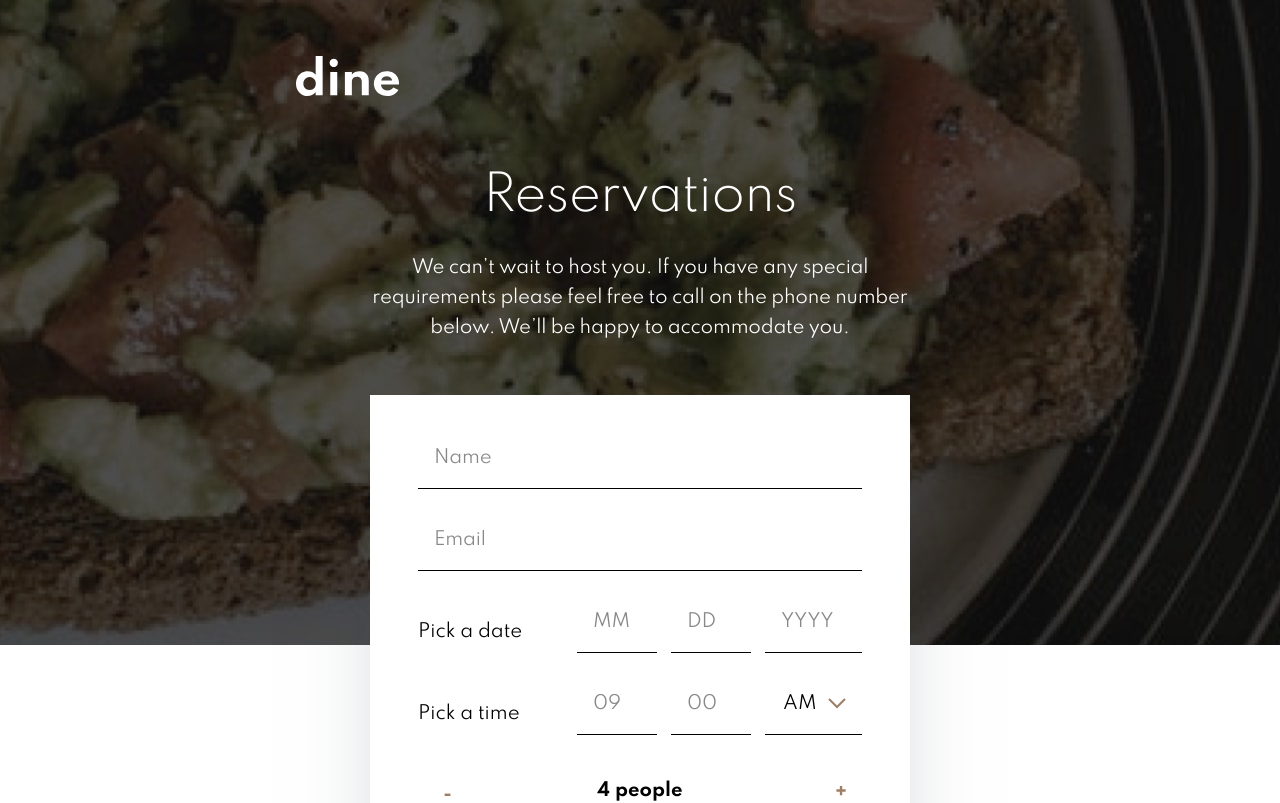
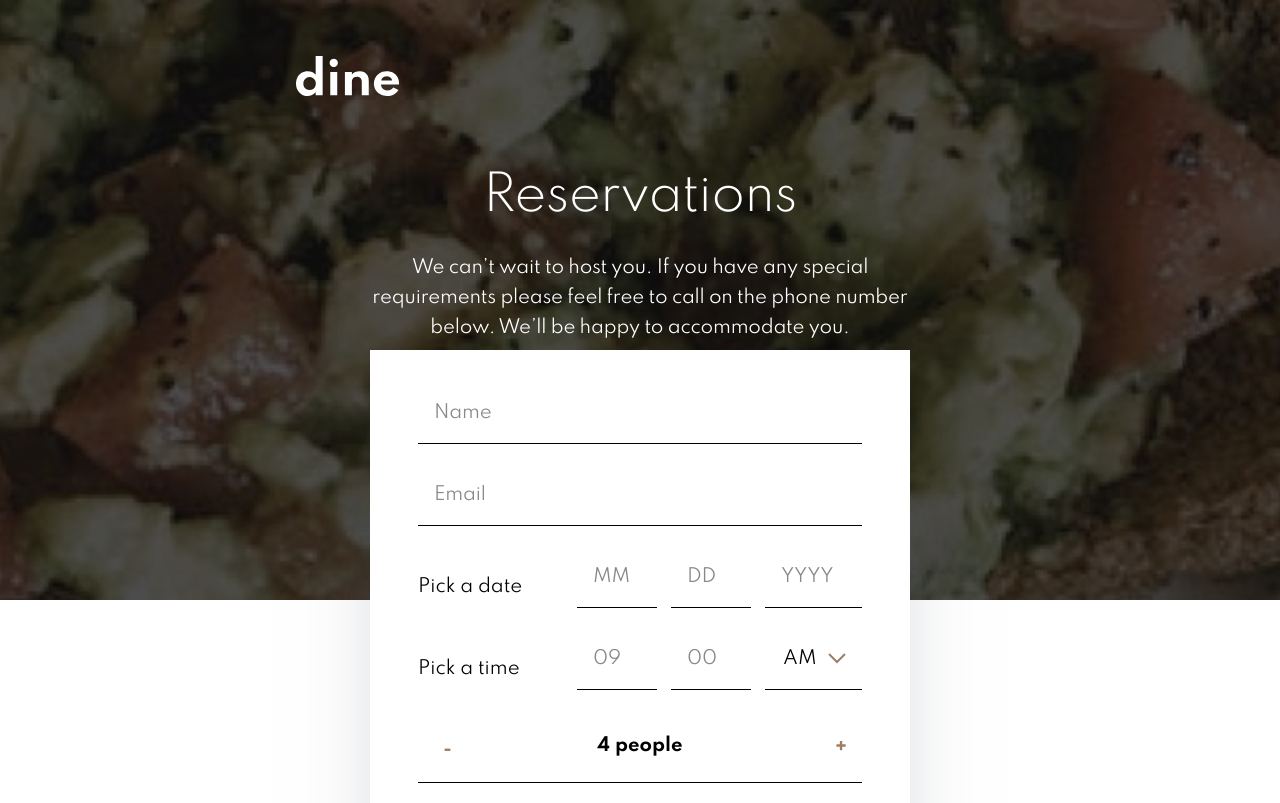
Before and after one commit to ann-dev/fem-dine-website, a Next.js app in the folder dine/: page /booking in a window 1280 px wide. Shown: the top 803 px of the page. Built offline with nearby package versions, Linux system fonts and the light colour scheme.

Commit message:
fix: fix booking hero image cover fit

```diff
--- a/dine/components/booking/BookingHero/styles.js
+++ b/dine/components/booking/BookingHero/styles.js
@@ -7,25 +7,17 @@ import Container from 'components/common/Container';
 export const BookingHeroWrapper = styled.div`
   background-color: ${COLORS.codGray};
   color: white;
+  height: 600px;
   overflow: hidden;
   position: relative;
+  width: 100vw;
 `;
 
 export const BookingBgImage = styled.div`
+  height: auto;
   object-fit: cover;
-  img {
-    left: 0;
-    position: absolute;
-    top: 0;
-    z-index: 0;
-    @media ${DEVICES.tablet} {
-      left: -10%;
-      width: 120%;
-    }
-    @media ${DEVICES.tablet} {
-      left: 0;
-    }
-  }
+  position: absolute;
+  width: 100%;
 `;
 
 export const BookingHeroContainer = styled(Container)`
```
